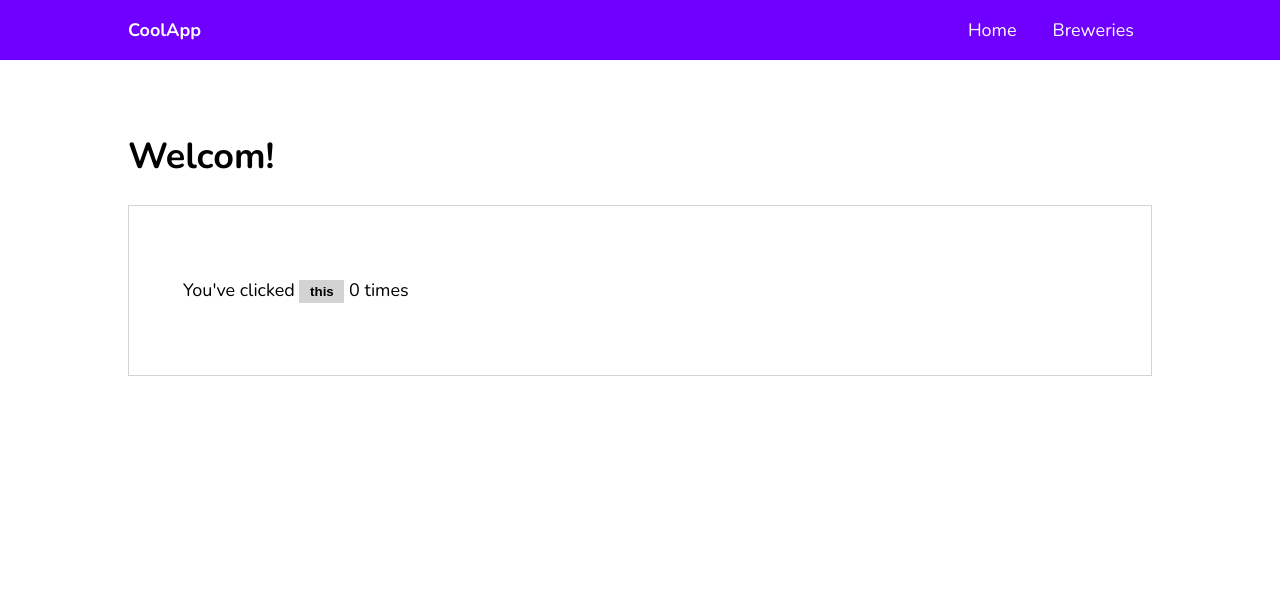
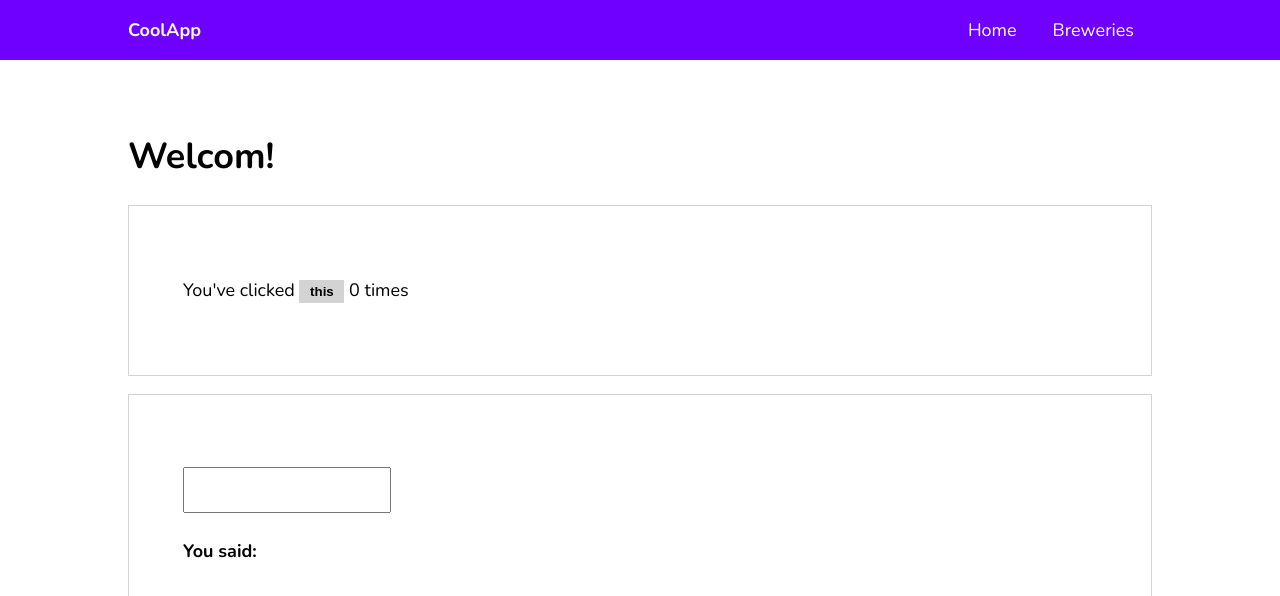
Before and after one commit to dislersd/angular_getting_started, an Angular app: page / in a window 1280 px wide. Shown: the top 596 px of the page. Built offline with nearby package versions, Linux system fonts and the light colour scheme.

Commit message:
two way data binding using ngModel on input

```diff
--- a/src/app/app.module.ts
+++ b/src/app/app.module.ts
@@ -5,6 +5,7 @@ import { AppRoutingModule } from './app-routing.module';
 import { AppComponent } from './app.component';
 import { HomeComponent } from './home/home.component';
 import { ListComponent } from './list/list.component';
+import {FormsModule} from '@angular/forms'
 
 @NgModule({
   declarations: [
@@ -14,7 +15,8 @@ import { ListComponent } from './list/list.component';
   ],
   imports: [
     BrowserModule,
-    AppRoutingModule
+    AppRoutingModule,
+    FormsModule
   ],
   providers: [],
   bootstrap: [AppComponent]
--- a/src/app/home/home.component.html
+++ b/src/app/home/home.component.html
@@ -4,3 +4,11 @@
   <!-- event binding using (click) -- data binding with clickCounter which is defined in component.ts -->
   <p>You've clicked <button (click)="countClick()">this</button> {{ clickCounter }} times </p>
 </div>
+
+<div class="play-container">
+  <!-- Two way data binding - recieves and sends info to component logic in component.ts -->
+  <p> <input type="text" [(ngModel)]="name">
+    <br>
+    <strong>You said: </strong> {{ name }}
+  </p>
+</div>
--- a/src/app/home/home.component.ts
+++ b/src/app/home/home.component.ts
@@ -7,6 +7,7 @@ import { Component, OnInit } from '@angular/core';
 })
 export class HomeComponent implements OnInit {
   clickCounter: number = 0;
+  name: string = '';
 
   constructor() {}
 
```
